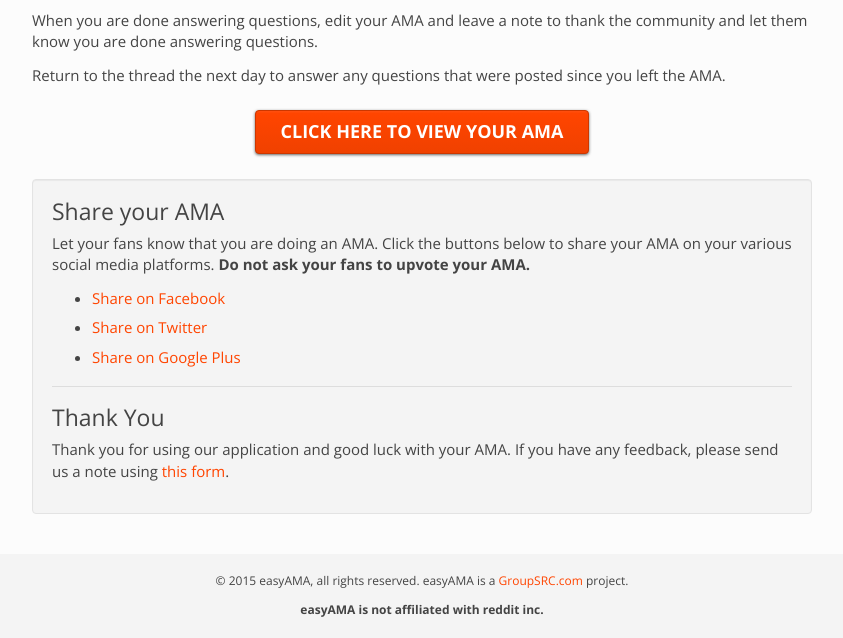
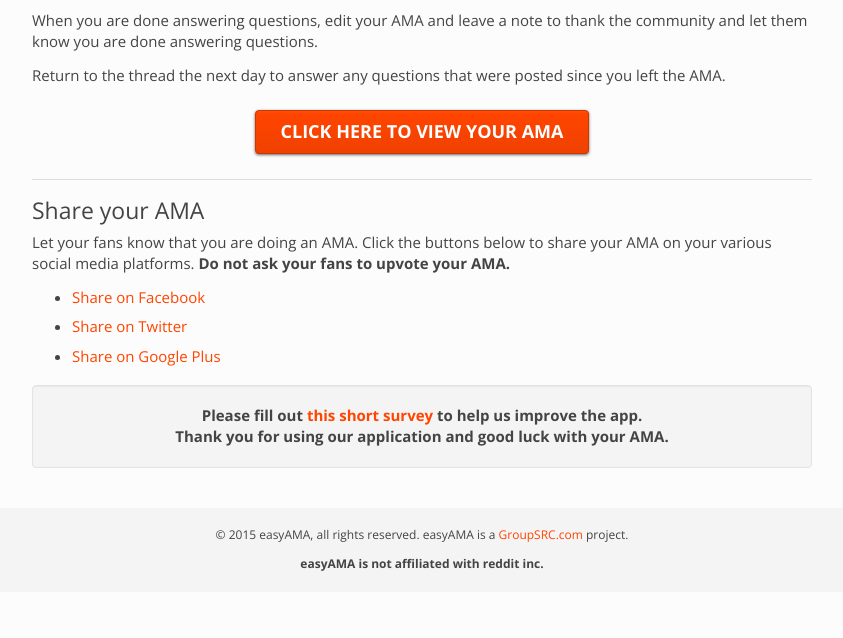
Before and after one commit to davedg629/easyama, a Flask app: template app/templates/success.html in a window 1280 px wide. Shown: the part 187-825 px from the top of the page, without its empty margins (218-1061 px from the left). After the commit the page ends 758 px from the top, so only its background shows below. Run offline with Flask 2, Linux system fonts and the light colour scheme; the template is opened without the code that fills it, so the values that code supplies are empty; parts of the project's set-up code (start-up, migrations or seed data) failed here and were passed over; some libraries are stand-ins or nearby versions.

Commit message:
Update success page copy

```diff
--- a/app/templates/success.html
+++ b/app/templates/success.html
@@ -14,7 +14,8 @@
 
     <p class="text-center" id="view-ama"><a class="btn btn-primary btn-shadow btn-featured" href="{{ thread.reddit_permalink }}?sort=new" target="_blank">Click here to view your AMA</a></p>
 
-    <div class="well">
+    <div class="divider"></div>
+
     <h3 class="well-title">Share your AMA</h3>
 
     <p>Let your fans know that you are doing an AMA. Click the buttons below to share your AMA on your various social media platforms. <strong>Do not ask your fans to upvote your AMA.</strong></p>
@@ -25,10 +26,8 @@
         <li><a href="https://plus.google.com/share?url={{ thread.subreddit }}" target="_blank">Share on Google Plus</a></li>
     </ul>
 
-    <div class="divider"></div>
+    <div class="well text-center">
+        <strong>Please fill out <a href="http://goo.gl/forms/XnXnUgkkAB" target="_blank">this short survey</a> to help us improve the app.<br />Thank you for using our application and good luck with your AMA.</strong>
+    </div>
 
-    <h3>Thank You</h3>
-
-    <p>Thank you for using our application and good luck with your AMA. If you have any feedback, please send us a note using <a href="http://goo.gl/forms/XnXnUgkkAB" target="_blank">this form</a>.</p>
-    </div>
 {% endblock %}
```
